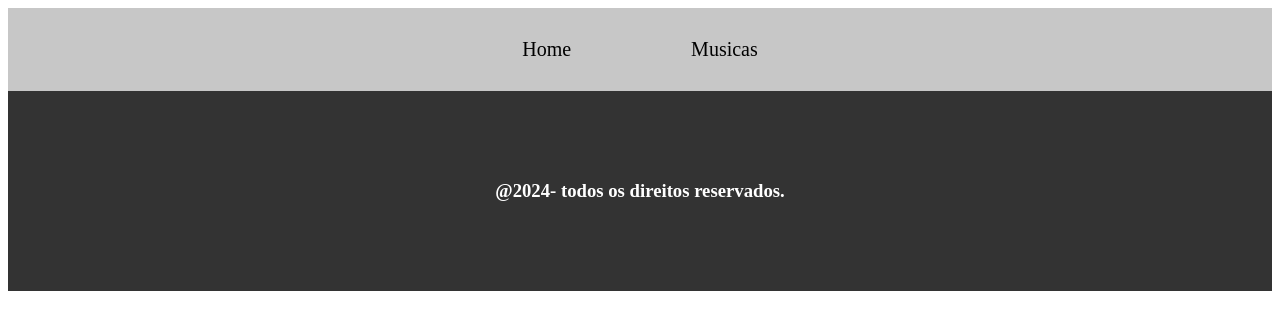
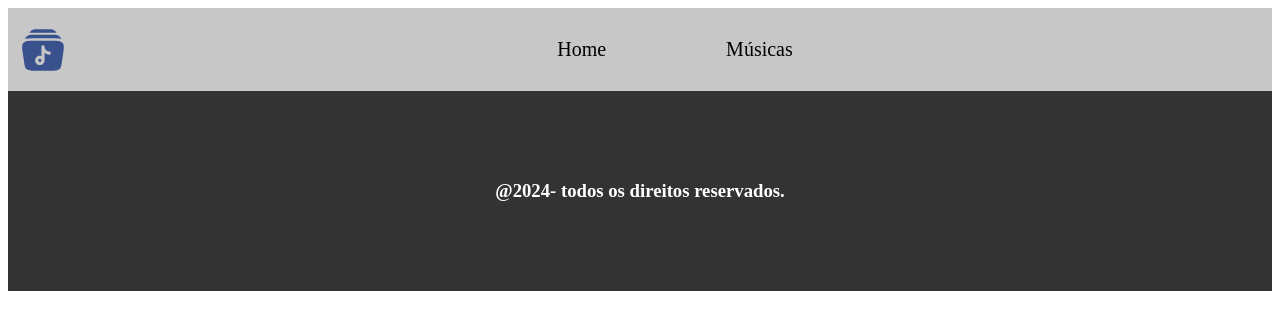
Before and after one commit to Pedro-Josue/loja-musicas, a React (Vite) app: page / in a window 1280 px wide. Shown: the top 330 px of the page. Built offline with nearby package versions, Linux system fonts and the light colour scheme.

Commit message:
adicionando logo e css dela

```diff
--- a/src/components/Nav.jsx
+++ b/src/components/Nav.jsx
@@ -1,14 +1,15 @@
 import { NavStyle } from "../css/NavStyle";
 import { Link } from 'react-router-dom';
-
+import logo from '../assets/icone.svg';
 
 const Nav=()=>{
     return(
         <NavStyle>
             <nav className='navbar'>
+                <img src={logo} alt="Ícone da loja" id='logo-nav' />
                 <div className='nav-links'>
                     <Link to='/' className='navlink'>Home</Link>
-                    <Link to='/musicas' className='navlink'>Musicas</Link>
+                    <Link to='/musicas' className='navlink'>Músicas</Link>
                 </div>
             </nav>
         </NavStyle>
--- a/src/css/NavStyle.jsx
+++ b/src/css/NavStyle.jsx
@@ -5,24 +5,23 @@ export const NavStyle =styled.section `
 .navbar {
     display: flex;
     align-items: center;
-    justify-content: space-between;
     background-color: #c7c7c7;
     padding: 10px;
     position: relative;
     z-index: 1000;
 }
 
-/* #logo-nav {
+#logo-nav {
     width: 50px;
     height: 50px;
-    margin-left: 0.5%;
-} */
+    margin-right: 20px;
+}
 
 .nav-links {
     display: flex;
     justify-content: center;
     gap: 5rem;
-    width: 100%;
+    flex: 1;
 }
 
 .navlink {
```
Also changed, not shown: src/assets/icone.svg (added).
